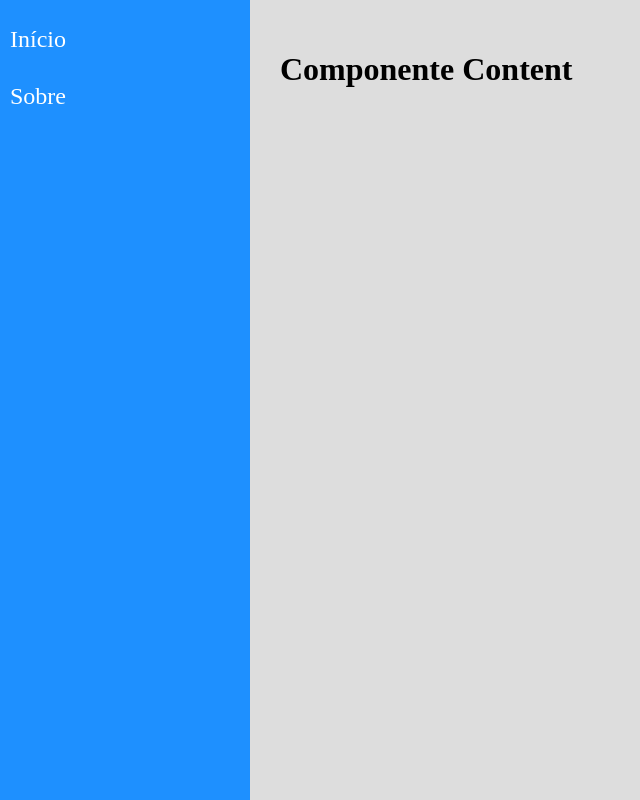
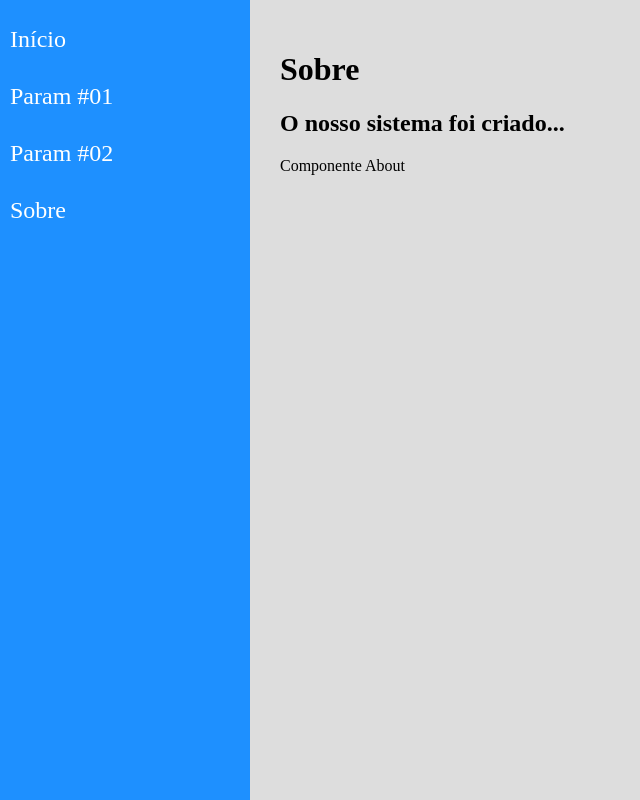
Before and after one commit to kaua-reis-clear/Projeto_React_Router, a React (Create React App) app: page /about in a window 1280 px wide. Shown: the whole page, without its empty margins (0-640 px from the left). Built offline with nearby package versions, Linux system fonts and the light colour scheme.

Commit message:
added react router to the project, linked routes, and passing url parameters.

```diff
--- a/package.json
+++ b/package.json
@@ -8,6 +8,7 @@
     "@testing-library/user-event": "^13.5.0",
     "react": "^18.2.0",
     "react-dom": "^18.2.0",
+    "react-router-dom": "^6.9.0",
     "react-scripts": "5.0.1",
     "web-vitals": "^2.1.4"
   },
--- a/src/components/layout/Content.jsx
+++ b/src/components/layout/Content.jsx
@@ -1,10 +1,20 @@
-import './Content.css'
-import React from 'react';
+import "./Content.css";
+import React from "react";
+import { Routes, Route } from "react-router-dom";
 
-const Content = props => (
-    <main className="Content">
-        <h1>Componente Content</h1>
-    </main>
-)
+import Home from "../../views/examples/Home";
+import Param from "../../views/examples/Param";
+import About from "../../views/examples/About";
+import NotFound from "../../views/examples/NotFound";
 
-export default Content
+const Content = (props) => (
+  <main className="Content">
+    <Routes>
+      <Route path="/about" element={<About />} />
+      <Route path="/param/:id" element={<Param />} />
+      <Route path="/" exact element={<Home />} />
+    </Routes>
+  </main>
+);
+
+export default Content;
--- a/src/components/layout/Menu.jsx
+++ b/src/components/layout/Menu.jsx
@@ -1,15 +1,23 @@
 import './Menu.css'
 import React from 'react';
+
+import { Link } from 'react-router-dom'
 
 const Menu = props => (
     <aside className="Menu">
         <nav>
             <ul>
                 <li>
-                    <a href="/">Início</a>
+                    <Link to="/">Início</Link>
                 </li>
                 <li>
-                    <a href="/">Sobre</a>
+                    <Link to="/param/123">Param #01</Link>
+                </li>
+                <li>
+                    <Link to="/param/legal">Param #02</Link>
+                </li>
+                <li>
+                    <Link to="/about">Sobre</Link>
                 </li>
             </ul>
         </nav>
--- a/src/views/App.jsx
+++ b/src/views/App.jsx
@@ -1,12 +1,17 @@
 import './App.css'
 import React from 'react';
+
+import { BrowserRouter } from  'react-router-dom'
+
 import Menu from '../components/layout/Menu';
 import Content from '../components/layout/Content';
 
 const App = props => (
     <div className="App">
-        <Menu/>
-        <Content/>
+        <BrowserRouter>
+            <Menu/>
+            <Content/>
+        </BrowserRouter>
     </div>
 )
 
--- a/src/views/examples/About.jsx
+++ b/src/views/examples/About.jsx
@@ -3,7 +3,7 @@
 const About = props => (
     <div className="About">
         <h1>Sobre</h1>
-        <p>O nosso sistema foi criado...</p>
+        <h2>O nosso sistema foi criado...</h2>
         Componente About
     </div>
 )
--- a/src/views/examples/Home.jsx
+++ b/src/views/examples/Home.jsx
@@ -3,7 +3,7 @@
 const Home = props => (
     <div className="Home">
         <h1>Início</h1>
-        <p>Bem vindo!</p>
+        <h2>Bem vindo!</h2>
     </div>
 )
 
--- /dev/null
+++ b/src/views/examples/Param.jsx
@@ -0,0 +1,16 @@
+import React from "react";
+
+import { useParams } from "react-router-dom";
+
+const Param = (props) => {
+  const { id } = useParams();
+
+  return (
+    <div className="Param">
+      <h1>Param</h1>
+      <p>Valor: {id}!</p>
+    </div>
+  );
+};
+
+export default Param;
```
Also changed, not shown: 1 other file (tests, documents, lock files or other folders).
